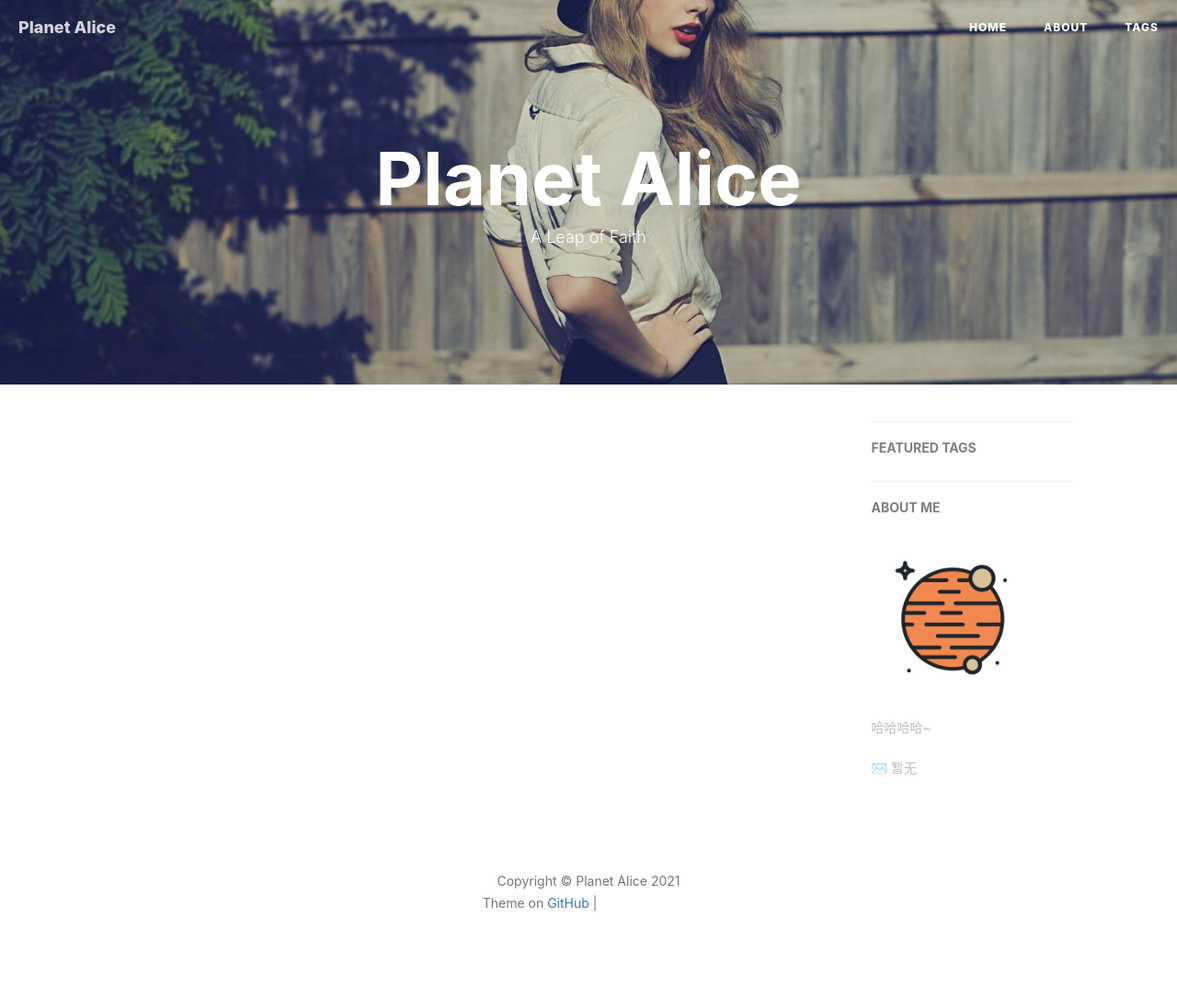
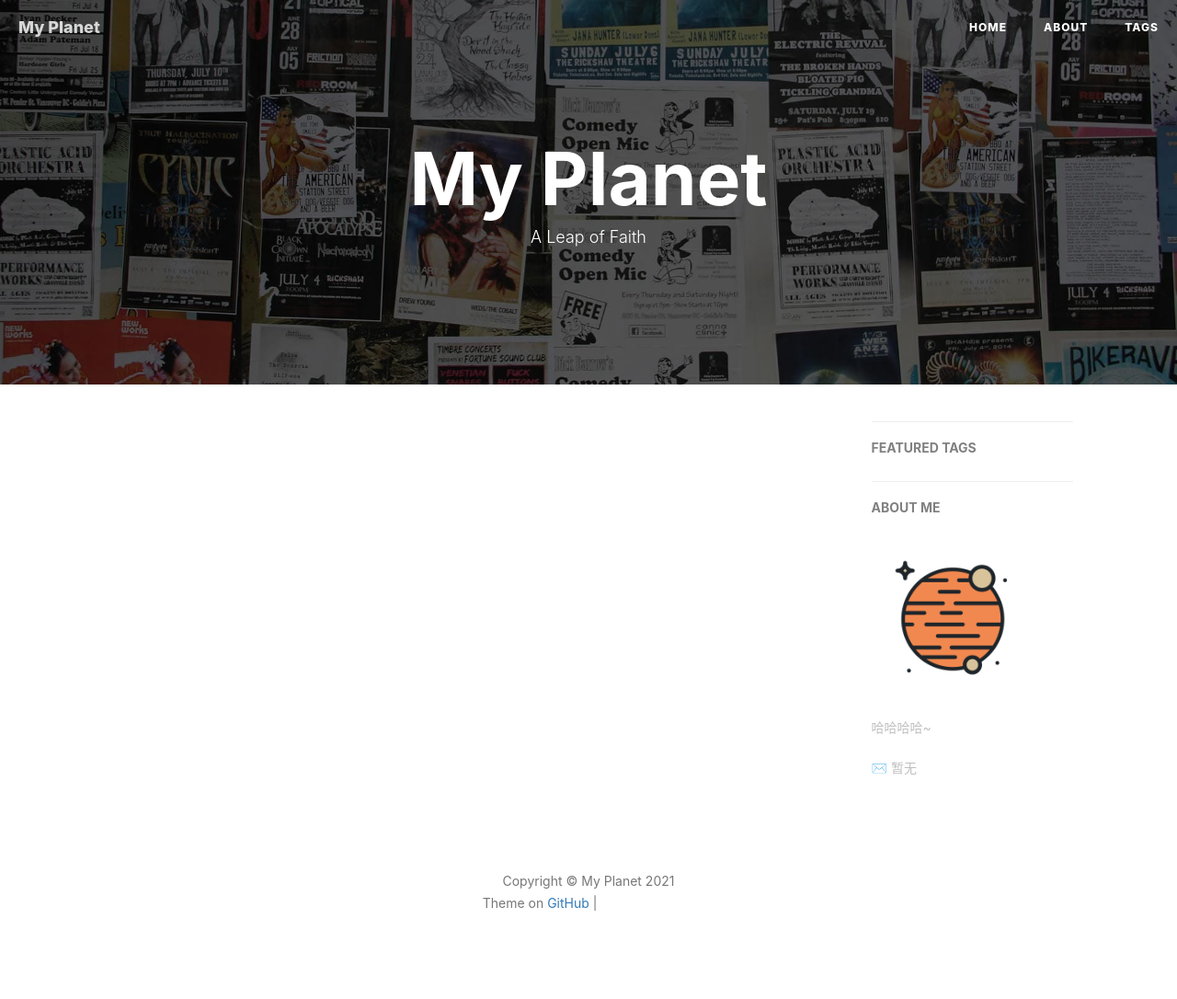
Before and after one commit to alicetoo123/alicetoo123.github.io, a Jekyll site: the page built from index.html, in a window 1280 px wide. Shown: the whole page at 92% size. Built offline with Jekyll 4.4.1, drawn with Linux system fonts in a browser that asks for light colours; nearby versions of some CDN libraries; the list of posts is cut into pages by our own code; comment, search, counter and statistics services are not loaded; grey boxes are pictures that could not be loaded.

Commit message:
Update _config.yml

```diff
--- a/_config.yml
+++ b/_config.yml
@@ -1,7 +1,7 @@
 # Site settings
-title: Planet Alice
-SEOTitle: ^^ | Planet Alice
-header-img: img/post-bg-desk.jpg
+title: My Planet
+SEOTitle: ^^ | My Planet
+header-img: img/home-bg.jpg
 email: 暂无
 description: "A new planet"
 keyword: "^^"
```
